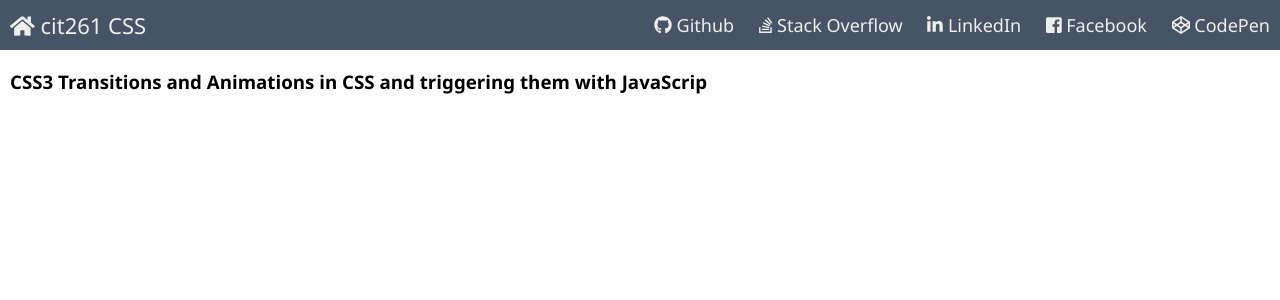
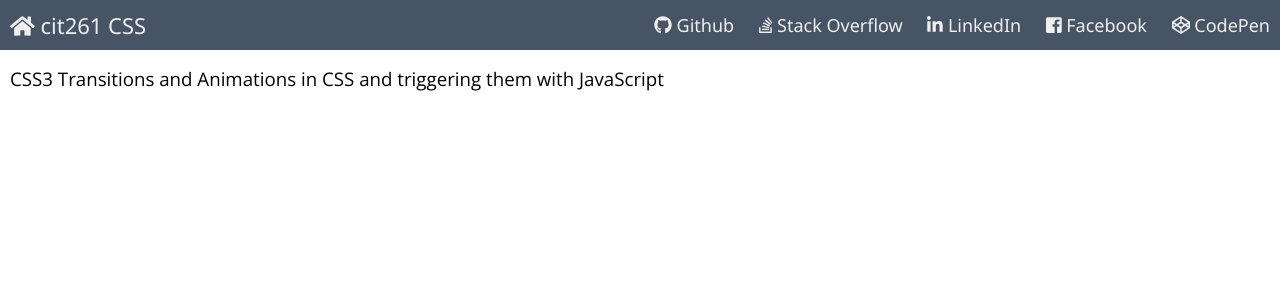
Before and after one commit to Higgins-Joshua/cit261-css, a PHP site: template web/views/index.twig in a window 1280 px wide. Shown: the top 300 px of the page. Run offline with PHP 8.4, Linux system fonts and the light colour scheme; the template is opened without the code that fills it, so the values that code supplies are empty; some libraries are stand-ins or nearby versions.

Commit message:
updated look of h3

```diff
--- a/web/stylesheets/main.css
+++ b/web/stylesheets/main.css
@@ -1,3 +1,9 @@
 .container {
     margin: 10px;
 }
+
+h3 {
+    font-weight: 500;
+    line-height: 1.1;
+    font-family: 'Open Sans', sans-serif;
+}
--- a/web/views/css.html
+++ b/web/views/css.html
@@ -1,5 +1,5 @@
 <div class="container">
     <div>
-        <h3>CSS3 Transitions and Animations in CSS and triggering them with JavaScrip</h3>
+        <h3>CSS3 Transitions and Animations in CSS and triggering them with JavaScript</h3>
     </div>
 </div>
--- a/web/views/header.html
+++ b/web/views/header.html
@@ -1,3 +1,4 @@
 <title>CIT261 CSS</title>
 <link rel="stylesheet" type="text/css" href="/stylesheets/main.css" />
 <link rel="stylesheet" type="text/css" href="/stylesheets/nav.css" />
+<link href="https://fonts.googleapis.com/css?family=Open+Sans" rel="stylesheet">
```
